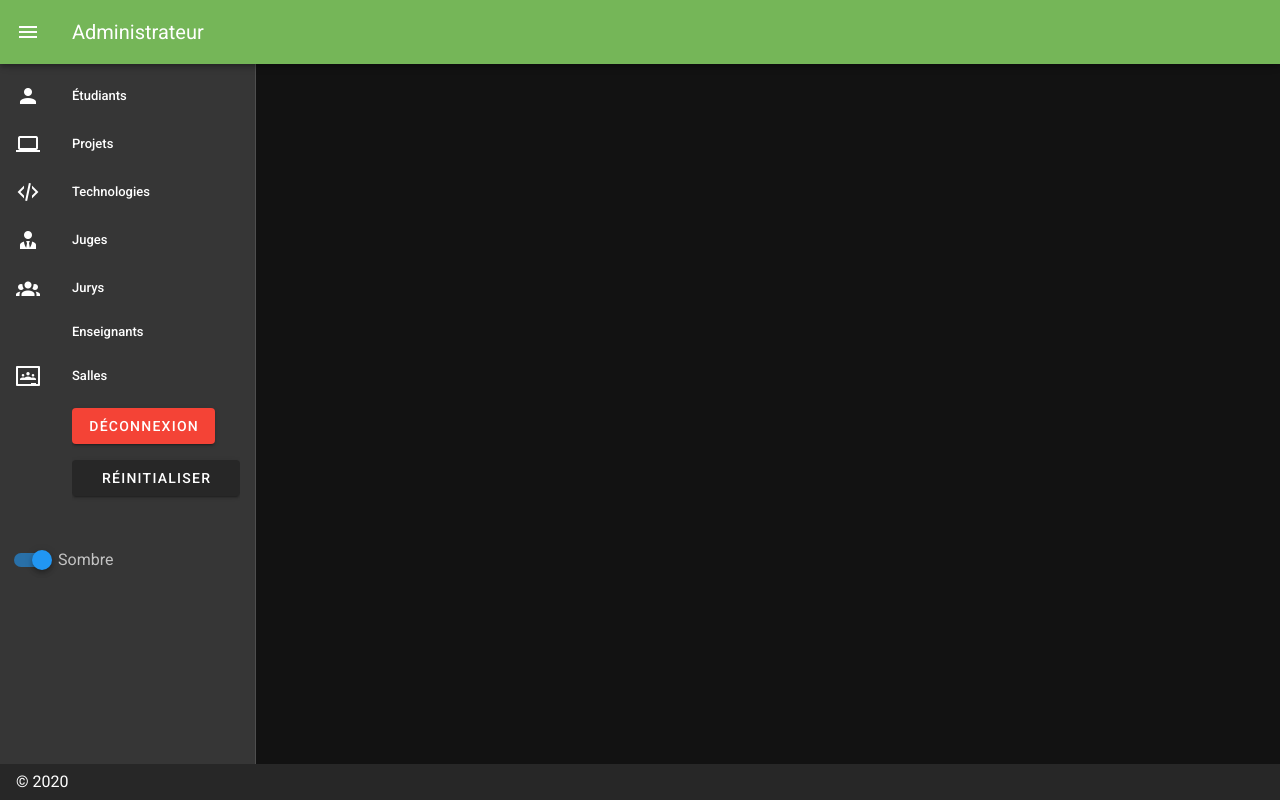
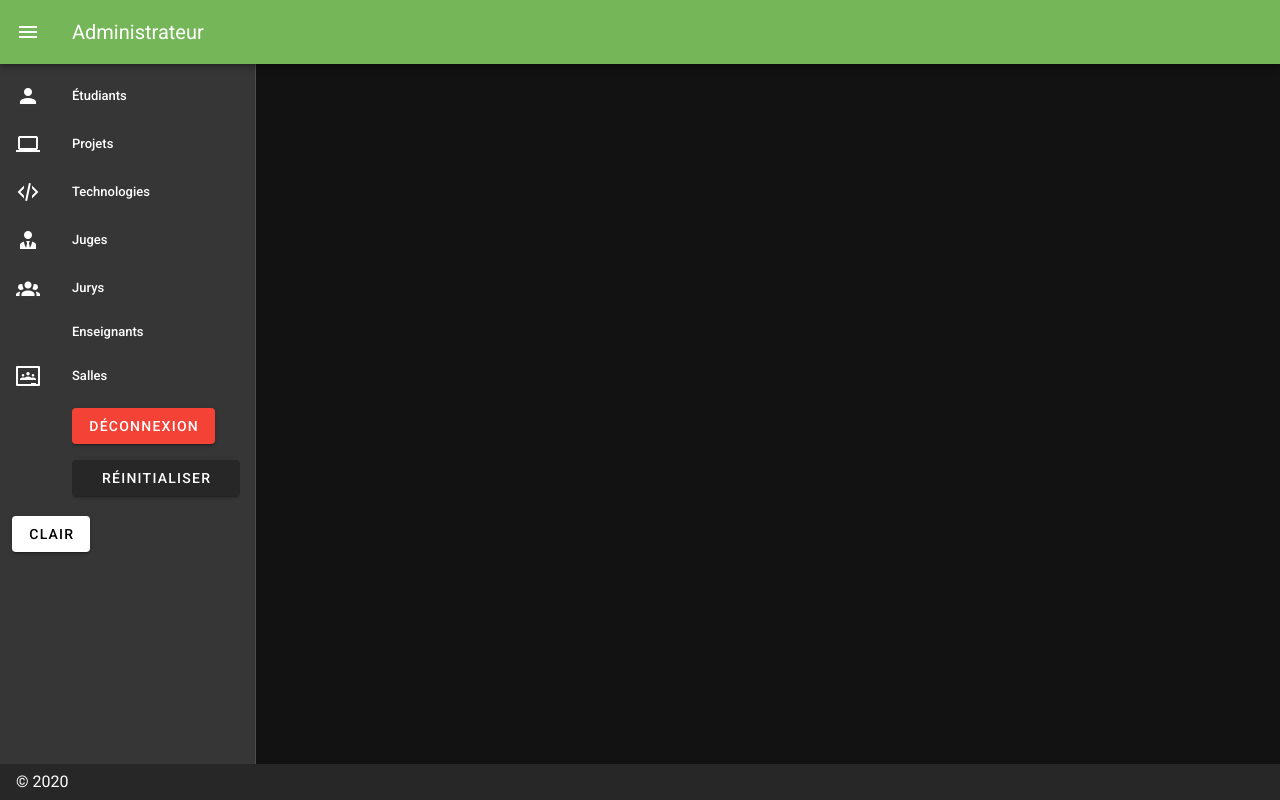
Before and after one commit to ROUSSINAntoine/Tech-Maker, a Vue app in the folder frontend/: page /admin/3 in a window 1280 px wide. Built offline with nearby package versions, Linux system fonts and the light colour scheme.

Commit message:
Switch theme mode Because Antoine wanted it.

```diff
--- a/frontend/src/components/admin/AdminNavbar.vue
+++ b/frontend/src/components/admin/AdminNavbar.vue
@@ -106,11 +106,10 @@
           </v-list-item>
 
 
-            <v-list-item-content>
-              <v-container fluid>
-                <v-switch v-model="switch1" :label="`Sombre`"></v-switch>
-              </v-container>
-            </v-list-item-content>
+          <v-container fluid>
+            <v-btn style='color:black; background-color: white' v-if="$vuetify.theme.dark" @click='$vuetify.theme.dark = !$vuetify.theme.dark'>Clair</v-btn>
+            <v-btn style='color:white; background-color: black' v-if="!$vuetify.theme.dark" @click='$vuetify.theme.dark = !$vuetify.theme.dark'>Sombre</v-btn>
+          </v-container>
 
 
       </v-list>
```
